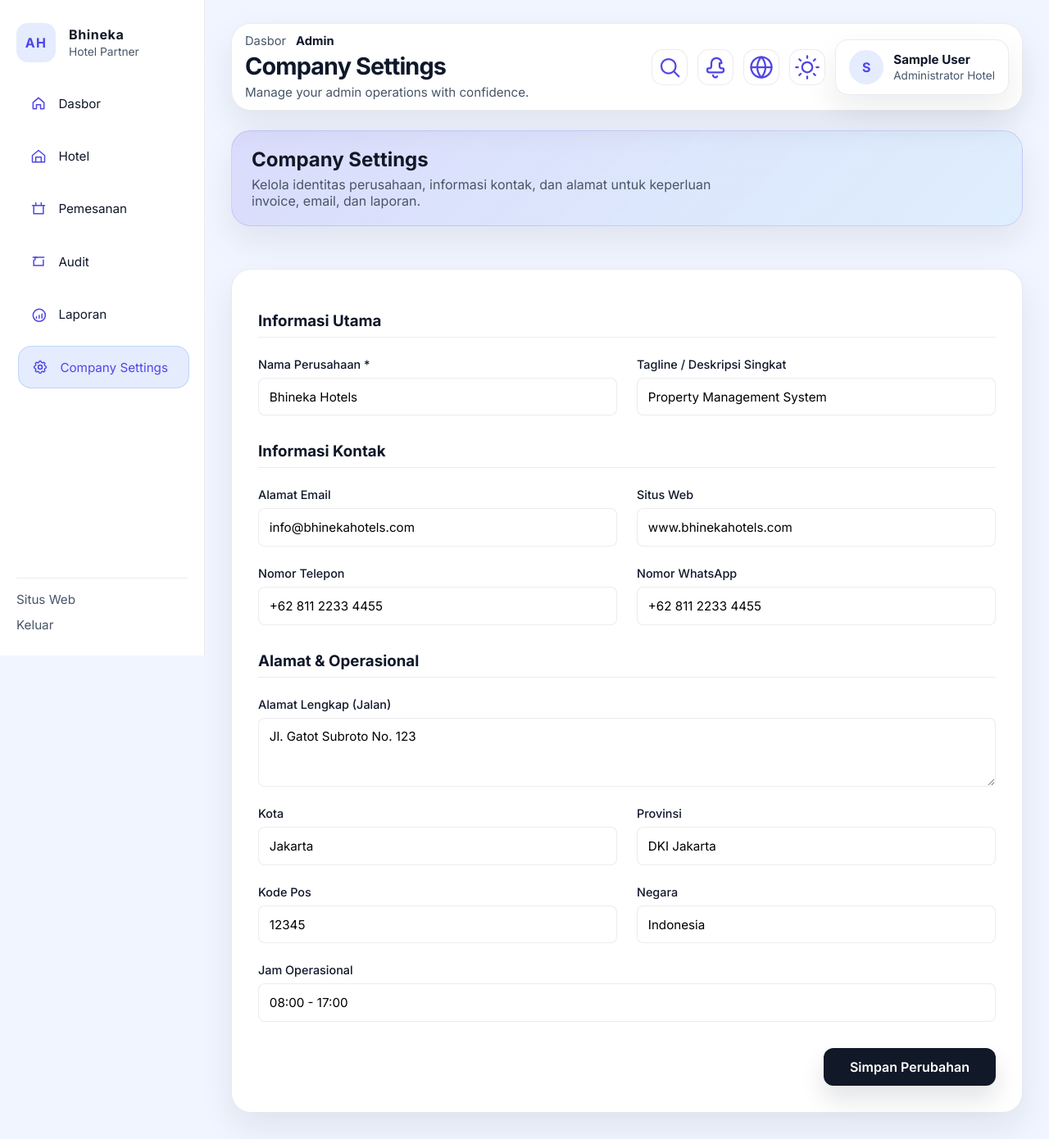
After one commit to joel374/booking-hotels, a Flask app: page /admin/company-settings in a window 1280 px wide. The commit adds this page. Shown: the whole page at 82% size. Run offline with Flask 3, Linux system fonts and the light colour scheme; the visitor is signed in with stand-in values (Sample User, id 1); data comes from the database, SQL or seed files in the repository; both versions use the stored data as it was after the commit; data that the repository does not hold is empty; some libraries are stand-ins or nearby versions.

Commit message:
feat(admin): implementasi manajemen company settings dinamis
- Menambahkan tabel `company_settings` ke schema dan skrip migrasi untuk inisialisasi profil default.
- Membuat route `/company-settings` dan template `company_settings.html` di admin panel.
- Menambahkan tautan navigasi "Company Settings" pada sidebar admin.
- Membuat helper `get_company_settings()` di utils untuk mengambil profil perusahaan secara global.
- Menghapus nilai hardcode pada Laporan PDF dan menggantinya dengan data perusahaan dinamis.
- Memperbarui template invoice dan email notifikasi (registrasi/login/reset password) agar menggunakan data dari database.
- Menghubungkan halaman Contact Us dengan pengaturan perusahaan yang tersimpan.

```diff
--- a/routes/admin.py
+++ b/routes/admin.py
@@ -1800,3 +1800,53 @@ def settings_update():
 
     flash("Settings updated successfully.", "success")
     return redirect(url_for('admin.settings'))
+
+
+@admin_bp.route('/company-settings', methods=['GET', 'POST'])
+@admin_required
+def company_settings():
+    from utils import get_company_settings
+    conn = get_db_connection()
+    cursor = conn.cursor(dictionary=True)
+
+    if request.method == 'POST':
+        company_name = request.form.get('company_name', '').strip()
+        tagline = request.form.get('tagline', '').strip()
+        phone = request.form.get('phone', '').strip()
+        whatsapp = request.form.get('whatsapp', '').strip()
+        email = request.form.get('email', '').strip()
+        website = request.form.get('website', '').strip()
+        street_address = request.form.get('street_address', '').strip()
+        city = request.form.get('city', '').strip()
+        province = request.form.get('province', '').strip()
+        postal_code = request.form.get('postal_code', '').strip()
+        country = request.form.get('country', '').strip()
+        business_hours = request.form.get('business_hours', '').strip()
+
+        cursor.execute("SELECT id FROM company_settings LIMIT 1")
+        row = cursor.fetchone()
+
+        if row:
+            cursor.execute("""
+                UPDATE company_settings
+                SET company_name=%s, tagline=%s, phone=%s, whatsapp=%s, email=%s, website=%s,
+                    street_address=%s, city=%s, province=%s, postal_code=%s, country=%s, business_hours=%s
+                WHERE id=%s
+            """, (company_name, tagline, phone, whatsapp, email, website, street_address, city, province, postal_code, country, business_hours, row['id']))
+        else:
+            cursor.execute("""
+                INSERT INTO company_settings (
+                    company_name, tagline, phone, whatsapp, email, website,
+                    street_address, city, province, postal_code, country, business_hours
+                ) VALUES (%s, %s, %s, %s, %s, %s, %s, %s, %s, %s, %s, %s)
+            """, (company_name, tagline, phone, whatsapp, email, website, street_address, city, province, postal_code, country, business_hours))
+
+        conn.commit()
+        add_notification(title="Pengaturan Diperbarui", description="Profil perusahaan berhasil diperbarui.", icon_type="settings")
+        flash("Pengaturan perusahaan berhasil disimpan.", "success")
+        return redirect(url_for('admin.company_settings'))
+
+    settings = get_company_settings()
+    cursor.close()
+    conn.close()
+    return render_template('admin/company_settings.html', active_page='settings', settings=settings)
--- a/routes/booking.py
+++ b/routes/booking.py
@@ -3,7 +3,7 @@ from datetime import datetime, timedelta
 import math
 import mysql.connector
 from db import get_db_connection, cleanup_expired_bookings
-from utils import login_required, add_notification
+from utils import login_required, add_notification, get_company_settings
 
 booking_bp = Blueprint('booking', __name__)
 
@@ -166,7 +166,7 @@ def pay(booking_id):
         return redirect(url_for('main.index'))
 
     if booking_record['status'] in ('Booked', 'Checked In', 'Checked Out'):
-        return render_template('invoice.html', booking=booking_record)
+        return render_template('invoice.html', settings=get_company_settings(), booking=booking_record)
 
     expiry_time = booking_record['created_at'] + timedelta(minutes=15)
     now = datetime.now()
@@ -240,7 +240,7 @@ def invoice(booking_id):
     nights = (booking_record['check_out'] - booking_record['check_in']).days
     grand_total = booking_record['price'] * nights
 
-    return render_template('invoice.html', booking=booking_record, nights=nights, grand_total=grand_total)
+    return render_template('invoice.html', settings=get_company_settings(), booking=booking_record, nights=nights, grand_total=grand_total)
 
 @booking_bp.route('/my-bookings')
 @login_required
--- a/routes/main.py
+++ b/routes/main.py
@@ -252,7 +252,7 @@ def about():
 
 @main_bp.route('/contact')
 def contact():
-    return render_template('contact.html')
+    return render_template('contact.html', settings=get_company_settings())
 
 @main_bp.route('/contact/submit', methods=['POST'])
 def contact_submit():
--- a/templates/admin/base_admin.html
+++ b/templates/admin/base_admin.html
@@ -1839,7 +1839,15 @@ border-radius: 12px;
                     </svg>
                     Reports
                 </a>
-            </nav>
+                    <a href="{{ url_for('admin.company_settings') }}"
+                        class="sidebar-link {% if request.endpoint == 'admin.company_settings' %}active{% endif %}">
+                        <svg viewBox="0 0 24 24" fill="none">
+                            <path d="M10.325 4.317c.426-1.756 2.924-1.756 3.35 0a1.724 1.724 0 0 0 2.573 1.066c1.543-.94 3.31.826 2.37 2.37a1.724 1.724 0 0 0 1.065 2.572c1.756.426 1.756 2.924 0 3.35a1.724 1.724 0 0 0-1.066 2.573c.94 1.543-.826 3.31-2.37 2.37a1.724 1.724 0 0 0-2.572 1.065c-.426 1.756-2.924 1.756-3.35 0a1.724 1.724 0 0 0-2.573-1.066c-1.543.94-3.31-.826-2.37-2.37a1.724 1.724 0 0 0-1.065-2.572c-1.756-.426-1.756-2.924 0-3.35a1.724 1.724 0 0 0 1.066-2.573c-.94-1.543.826-3.31 2.37-2.37.996.608 2.296.07 2.572-1.065z" stroke="currentColor" stroke-width="1.8" stroke-linecap="round" stroke-linejoin="round"/>
+                            <path d="M15 12a3 3 0 1 1-6 0 3 3 0 0 1 6 0z" stroke="currentColor" stroke-width="1.8" stroke-linecap="round" stroke-linejoin="round"/>
+                        </svg>
+                        Company Settings
+                    </a>
+                </nav>
             <div class="sidebar-footer">
                 <a href="{{ url_for('main.index') }}" target="_blank">Website</a>
                 <a href="{{ url_for('auth.logout') }}">Logout</a>
--- /dev/null
+++ b/templates/admin/company_settings.html
@@ -0,0 +1,101 @@
+{% extends 'admin/base_admin.html' %}
+
+{% block title %}Company Settings{% endblock %}
+
+{% block content %}
+<div class="welcome-banner" style="margin-bottom: 2rem;">
+    <div class="welcome-grid">
+        <div class="welcome-copy">
+            <h2>Company Settings</h2>
+            <p>Kelola identitas perusahaan, informasi kontak, dan alamat untuk keperluan invoice, email, dan laporan.</p>
+        </div>
+    </div>
+</div>
+
+<div class="cards-grid" style="grid-template-columns: 1fr;">
+    <div class="stat-card" style="padding: 2rem;">
+        <form method="POST" action="{{ url_for('admin.company_settings') }}">
+
+            <h3 style="margin-bottom: 1.5rem; color: var(--text-main); border-bottom: 1px solid var(--border); padding-bottom: 0.5rem;">Informasi Utama</h3>
+
+            <div style="display: grid; grid-template-columns: 1fr 1fr; gap: 1.5rem; margin-bottom: 1.5rem;">
+                <div class="form-group" style="display: flex; flex-direction: column; gap: 0.5rem;">
+                    <label for="company_name" style="font-weight: 500; font-size: 0.9rem; color: var(--text-main);">Nama Perusahaan *</label>
+                    <input type="text" id="company_name" name="company_name" value="{{ settings.company_name or '' }}" required style="padding: 0.8rem; border: 1px solid var(--border); border-radius: 8px; font-family: inherit; font-size: 0.95rem;">
+                </div>
+
+                <div class="form-group" style="display: flex; flex-direction: column; gap: 0.5rem;">
+                    <label for="tagline" style="font-weight: 500; font-size: 0.9rem; color: var(--text-main);">Tagline / Deskripsi Singkat</label>
+                    <input type="text" id="tagline" name="tagline" value="{{ settings.tagline or '' }}" style="padding: 0.8rem; border: 1px solid var(--border); border-radius: 8px; font-family: inherit; font-size: 0.95rem;">
+                </div>
+            </div>
+
+            <h3 style="margin-bottom: 1.5rem; color: var(--text-main); border-bottom: 1px solid var(--border); padding-bottom: 0.5rem; margin-top: 2rem;">Informasi Kontak</h3>
+
+            <div style="display: grid; grid-template-columns: 1fr 1fr; gap: 1.5rem; margin-bottom: 1.5rem;">
+                <div class="form-group" style="display: flex; flex-direction: column; gap: 0.5rem;">
+                    <label for="email" style="font-weight: 500; font-size: 0.9rem; color: var(--text-main);">Alamat Email</label>
+                    <input type="email" id="email" name="email" value="{{ settings.email or '' }}" style="padding: 0.8rem; border: 1px solid var(--border); border-radius: 8px; font-family: inherit; font-size: 0.95rem;">
+                </div>
+
+                <div class="form-group" style="display: flex; flex-direction: column; gap: 0.5rem;">
+                    <label for="website" style="font-weight: 500; font-size: 0.9rem; color: var(--text-main);">Website</label>
+                    <input type="text" id="website" name="website" value="{{ settings.website or '' }}" placeholder="www.example.com" style="padding: 0.8rem; border: 1px solid var(--border); border-radius: 8px; font-family: inherit; font-size: 0.95rem;">
+                </div>
+
+                <div class="form-group" style="display: flex; flex-direction: column; gap: 0.5rem;">
+                    <label for="phone" style="font-weight: 500; font-size: 0.9rem; color: var(--text-main);">Nomor Telepon</label>
+                    <input type="text" id="phone" name="phone" value="{{ settings.phone or '' }}" placeholder="+62..." style="padding: 0.8rem; border: 1px solid var(--border); border-radius: 8px; font-family: inherit; font-size: 0.95rem;">
+                </div>
+
+                <div class="form-group" style="display: flex; flex-direction: column; gap: 0.5rem;">
+                    <label for="whatsapp" style="font-weight: 500; font-size: 0.9rem; color: var(--text-main);">Nomor WhatsApp</label>
+                    <input type="text" id="whatsapp" name="whatsapp" value="{{ settings.whatsapp or '' }}" placeholder="+62..." style="padding: 0.8rem; border: 1px solid var(--border); border-radius: 8px; font-family: inherit; font-size: 0.95rem;">
+                </div>
+            </div>
+
+            <h3 style="margin-bottom: 1.5rem; color: var(--text-main); border-bottom: 1px solid var(--border); padding-bottom: 0.5rem; margin-top: 2rem;">Alamat & Operasional</h3>
+
+            <div style="display: grid; grid-template-columns: 1fr; gap: 1.5rem; margin-bottom: 1.5rem;">
+                <div class="form-group" style="display: flex; flex-direction: column; gap: 0.5rem;">
+                    <label for="street_address" style="font-weight: 500; font-size: 0.9rem; color: var(--text-main);">Alamat Lengkap (Jalan)</label>
+                    <textarea id="street_address" name="street_address" rows="3" style="padding: 0.8rem; border: 1px solid var(--border); border-radius: 8px; font-family: inherit; font-size: 0.95rem; resize: vertical;">{{ settings.street_address or '' }}</textarea>
+                </div>
+            </div>
+
+            <div style="display: grid; grid-template-columns: 1fr 1fr; gap: 1.5rem; margin-bottom: 1.5rem;">
+                <div class="form-group" style="display: flex; flex-direction: column; gap: 0.5rem;">
+                    <label for="city" style="font-weight: 500; font-size: 0.9rem; color: var(--text-main);">Kota</label>
+                    <input type="text" id="city" name="city" value="{{ settings.city or '' }}" style="padding: 0.8rem; border: 1px solid var(--border); border-radius: 8px; font-family: inherit; font-size: 0.95rem;">
+                </div>
+
+                <div class="form-group" style="display: flex; flex-direction: column; gap: 0.5rem;">
+                    <label for="province" style="font-weight: 500; font-size: 0.9rem; color: var(--text-main);">Provinsi</label>
+                    <input type="text" id="province" name="province" value="{{ settings.province or '' }}" style="padding: 0.8rem; border: 1px solid var(--border); border-radius: 8px; font-family: inherit; font-size: 0.95rem;">
+                </div>
+
+                <div class="form-group" style="display: flex; flex-direction: column; gap: 0.5rem;">
+                    <label for="postal_code" style="font-weight: 500; font-size: 0.9rem; color: var(--text-main);">Kode Pos</label>
+                    <input type="text" id="postal_code" name="postal_code" value="{{ settings.postal_code or '' }}" style="padding: 0.8rem; border: 1px solid var(--border); border-radius: 8px; font-family: inherit; font-size: 0.95rem;">
+                </div>
+
+                <div class="form-group" style="display: flex; flex-direction: column; gap: 0.5rem;">
+                    <label for="country" style="font-weight: 500; font-size: 0.9rem; color: var(--text-main);">Negara</label>
+                    <input type="text" id="country" name="country" value="{{ settings.country or 'Indonesia' }}" style="padding: 0.8rem; border: 1px solid var(--border); border-radius: 8px; font-family: inherit; font-size: 0.95rem;">
+                </div>
+            </div>
+
+            <div style="display: grid; grid-template-columns: 1fr; gap: 1.5rem; margin-bottom: 2rem;">
+                <div class="form-group" style="display: flex; flex-direction: column; gap: 0.5rem;">
+                    <label for="business_hours" style="font-weight: 500; font-size: 0.9rem; color: var(--text-main);">Jam Operasional</label>
+                    <input type="text" id="business_hours" name="business_hours" value="{{ settings.business_hours or '' }}" placeholder="Senin-Jumat: 08:00 - 17:00" style="padding: 0.8rem; border: 1px solid var(--border); border-radius: 8px; font-family: inherit; font-size: 0.95rem;">
+                </div>
+            </div>
+
+            <div style="display: flex; justify-content: flex-end;">
+                <button type="submit" class="btn btn-primary" style="padding: 0.8rem 2rem; font-size: 1rem;">Simpan Perubahan</button>
+            </div>
+        </form>
+    </div>
+</div>
+{% endblock %}
--- a/templates/contact.html
+++ b/templates/contact.html
@@ -23,21 +23,21 @@
             <div style="color: var(--accent-color); font-size: 1.5rem;">📍</div>
             <div>
                 <strong style="color: var(--primary-color); display: block; margin-bottom: 0.3rem; font-size: 1.1rem;">{{ _('Alamat Kantor Pusat:') }}</strong>
-                <span style="color: var(--text-muted); line-height: 1.6;">{{ _('Gedung Bhineka Lt. 42<br>Jl. Jend. Sudirman Kav 1, Jakarta 10220') | safe }}</span>
+                <span style="color: var(--text-muted); line-height: 1.6;">{{ _('{{ settings.street_address }}<br>{{ settings.city }}, {{ settings.province }} {{ settings.postal_code }}') | safe }}</span>
             </div>
         </div>
         <div style="margin-bottom: 2rem; display: flex; gap: 1rem;">
             <div style="color: var(--accent-color); font-size: 1.5rem;">✉️</div>
             <div>
                 <strong style="color: var(--primary-color); display: block; margin-bottom: 0.3rem; font-size: 1.1rem;">{{ _('Email Support:') }}</strong>
-                <span style="color: var(--text-muted);">support@bhinekahotels.com</span>
+                <span style="color: var(--text-muted);">{{ settings.email }}</span>
             </div>
         </div>
         <div style="margin-bottom: 2rem; display: flex; gap: 1rem;">
             <div style="color: var(--accent-color); font-size: 1.5rem;">📞</div>
             <div>
                 <strong style="color: var(--primary-color); display: block; margin-bottom: 0.3rem; font-size: 1.1rem;">{{ _('Hotline 24/7:') }}</strong>
-                <span style="color: var(--text-muted);">+62 800 123 4567</span>
+                <span style="color: var(--text-muted);">{{ settings.phone }}</span>
             </div>
         </div>
     </div>
--- a/templates/invoice.html
+++ b/templates/invoice.html
@@ -227,7 +227,7 @@
     <div id="invoice-content">
         <div class="invoice-header">
             <div>
-                <div class="invoice-brand">Bhineka Hotels</div>
+                <div class="invoice-brand">{{ settings.company_name }}</div>
             </div>
             <div class="invoice-meta">
                 <div style="margin-bottom: 0.5rem; display: flex; justify-content: flex-end;">
@@ -321,7 +321,7 @@
             <div style="margin-top: 3rem; text-align: center;">
                 <div style="width: 50px; height: 2px; background: var(--border-color, #e2e8f0); margin: 0 auto 1rem auto;"></div>
                 <div style="color: var(--text-muted); font-size: 0.85rem; font-weight: 500;">
-                    {{ _('Ini adalah bukti pemesanan yang sah dari') }} <strong style="color: var(--text-main);">Bhineka Hotels</strong>.<br>
+                    {{ _('Ini adalah bukti pemesanan yang sah dari') }} <strong style="color: var(--text-main);">{{ settings.company_name }}</strong>.<br>
                     <span style="font-size: 0.75rem; margin-top: 0.3rem; display: inline-block;">Email: support@bookinghotels.com | {{ _('Telepon:') }} +62 811-1234-5678</span>
                 </div>
             </div>
```
Also changed, not shown: routes/auth.py (+17 -9 lines), schema.sql (+32 -0 lines), utils.py (+29 -0 lines).
